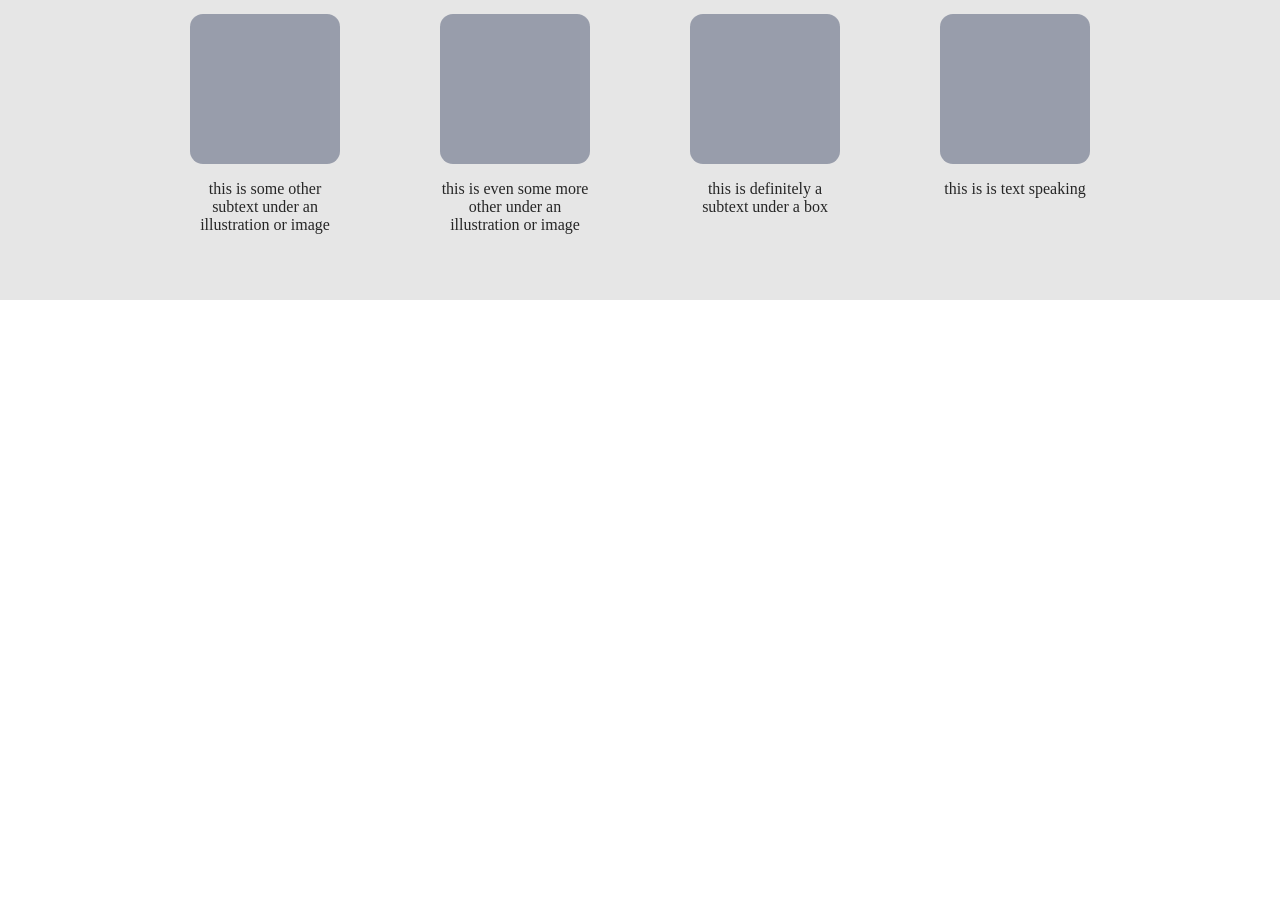
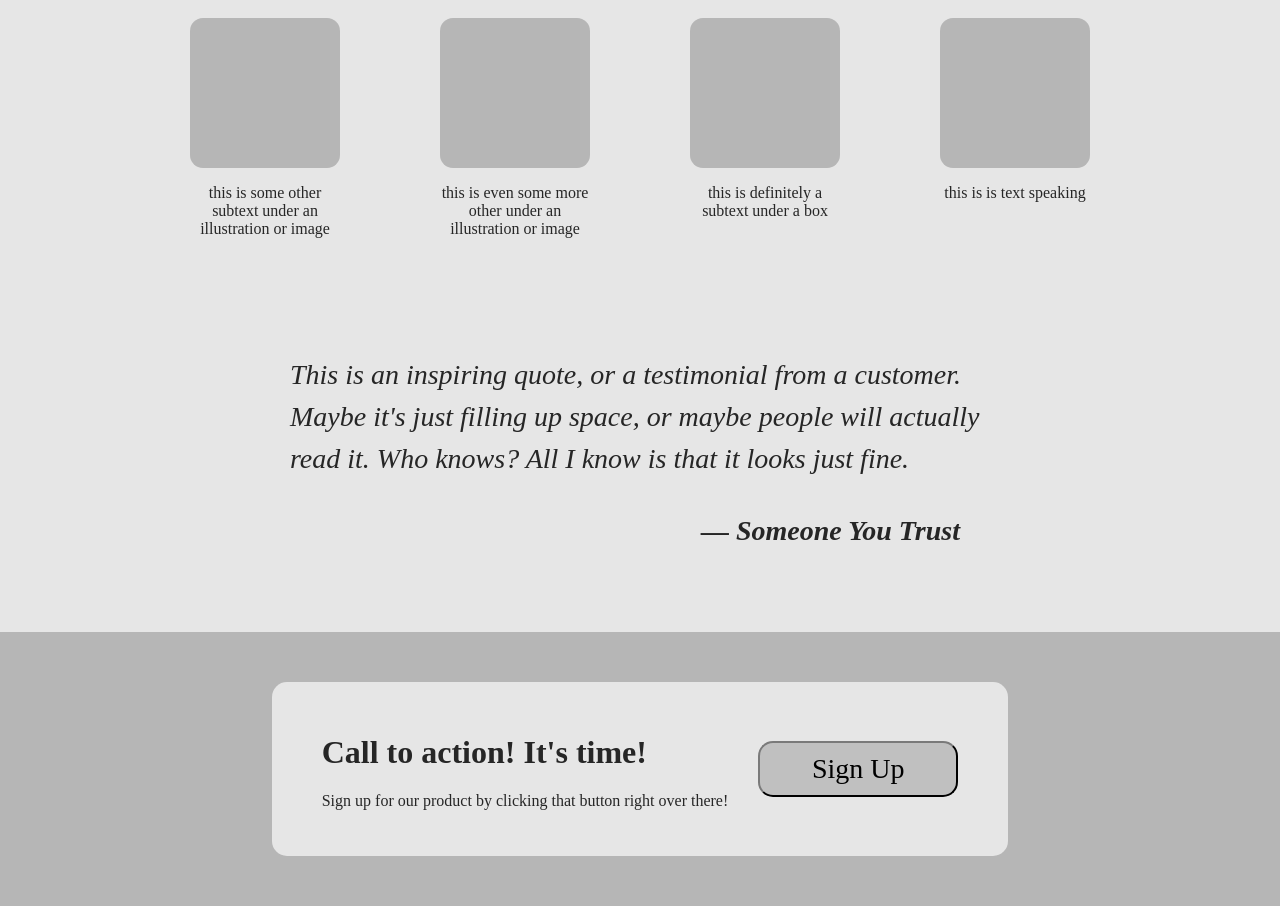
Before and after one commit to anngryg/odin_landing_page, a plain HTML site: page index.html in a window 1280 px wide. Shown: the part 574-1480 px from the top of the page. Before the commit the page ends 874 px from the top, so only its background shows below. Drawn offline with Linux system fonts and the light colour scheme.

Commit message:
footer added

```diff
--- a/index.html
+++ b/index.html
@@ -60,5 +60,21 @@
                 </div>
             </div>
         </div>
+        <div class="third-page">
+            <p class="quote">
+                This is an inspiring quote, or a testimonial from a customer. Maybe it's just filling up space, or maybe people will actually read it. Who knows? All I know is that it looks just fine.
+                <br/>
+                <span class="author">— Someone You Trust</span>
+            </p>
+        </div>
+        <div class="footer">
+            <div class="footer-content">
+                <div>
+                    <h1>Call to action! It's time!</h1>
+                    <p>Sign up for our product by clicking that button right over there!</p>
+                </div>
+                <button>Sign Up</button>
+            </div>
+        </div>
     </body>
 </html>
--- a/style.css
+++ b/style.css
@@ -12,7 +12,7 @@ body {
 :root {
     --main-bg-color: rgb(182, 182, 182);
     --second-bg-color: rgb(230, 230, 230);
-    --blue-color: rgba(71, 81, 109, 0.493);
+    --blue-color: silver;
     --main-text-color: rgb(38, 38, 38);
 }
 
@@ -93,9 +93,8 @@ header > .right > ul > li {
     padding: 10px 50px;
     font-size: var(--fontSize-2);
     background-color: var(--blue-color);
-    color: var(--main-text-color);
     border-radius: 13px;
-    border: 0;
+    border-color: var(--main-text-color);
     font-family: var(--font-family);
 }
 
@@ -150,10 +149,70 @@ header > .right > ul > li {
 }
 
 .window {
-    background-color: var(--blue-color);
+    background-color: var(--main-bg-color);
     height: 150px;
     width: 150px;
     max-width: 100%;
     border-radius: 13px;
 
 }
+
+/* third part */
+
+.third-page {
+    background-color: var(--second-bg-color);
+    padding: var(--pages-padding);
+
+}
+
+.third-page > .quote {
+    font-size: var(--fontSize-3);
+    font-style: italic;
+    max-width: 700px;
+    line-height: 150%;
+    margin: auto;
+    display: flex;
+    flex-direction: column;
+}
+
+.third-page > .quote > .author {
+    align-self: flex-end;
+    padding: 30px;
+    font-weight: bold;
+}
+
+@media (max-width: 650px) {
+    .third-page > .quote {
+
+        font-size: var(--fontSize-2);
+    }
+}
+
+/*footer*/
+.footer {
+    background-color: var(--main-bg-color);
+    padding: var(--pages-padding);
+    display: flex;
+    justify-content: center;
+
+}
+.footer-content {
+    padding: 30px 50px;
+    display: flex;
+    flex-wrap: wrap;
+    gap: 30px;
+    justify-content: space-between;
+    align-items: center;
+    background-color: var(--second-bg-color);
+    border-radius: 15px;
+}
+
+.footer-content > button {
+    width:200px;
+    padding: 10px;
+    font-family: var(--font-family);
+    font-size: var(--fontSize-3);
+    border-radius: 15px;
+    border-color: var(--main-text-color);
+    background-color: var(--blue-color);
+}
```
